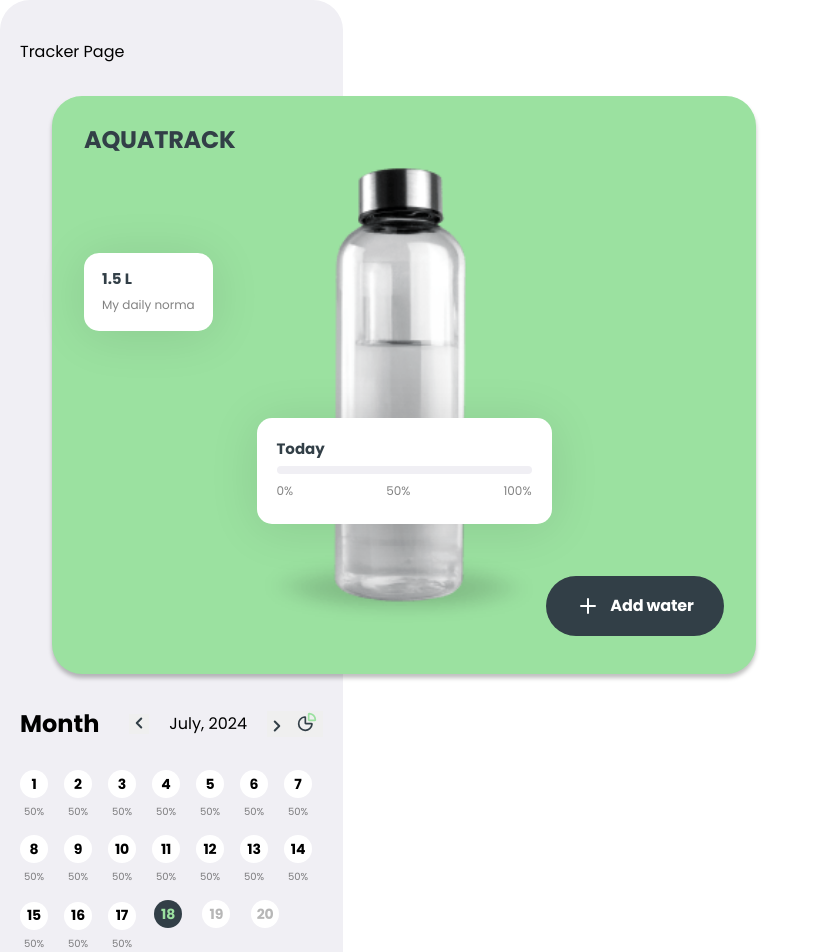
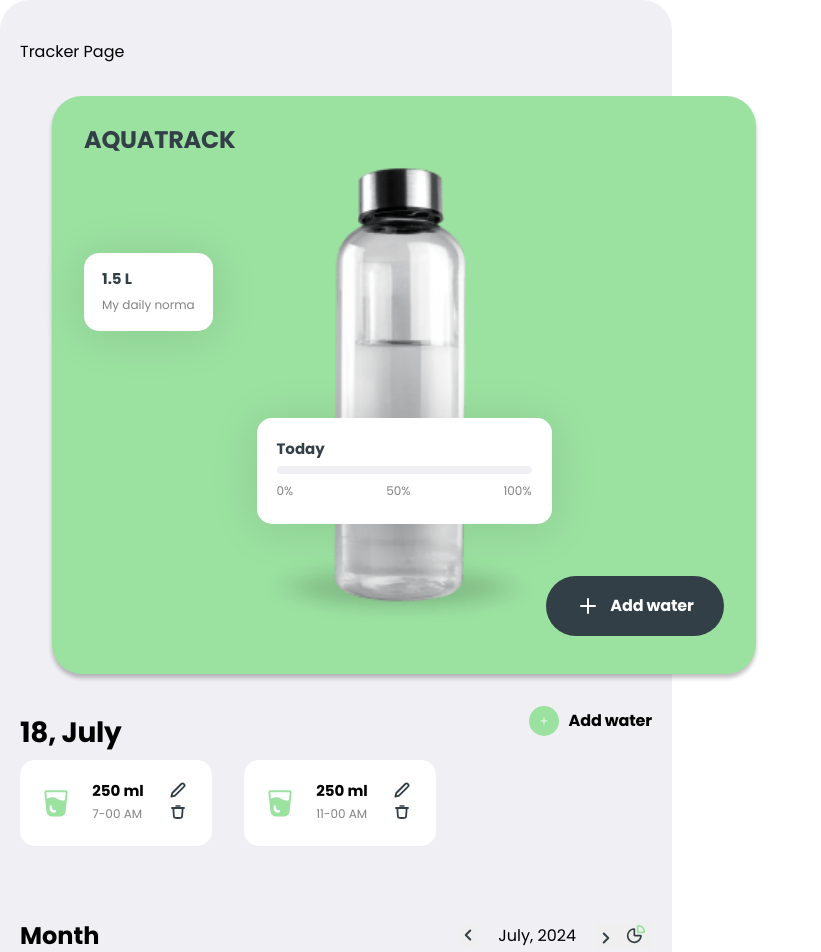
Before and after one commit to MaxBeliienko/50-85-front, a React (Vite) app: page /tracker in a window 1280 px wide. Shown: the top 952 px of the page, without its empty margins (0-821 px from the left). Built offline with nearby package versions, Linux system fonts and the light colour scheme.

Commit message:
add water list

```diff
--- a/src/components/CalendarSection/CalendarSection.jsx
+++ b/src/components/CalendarSection/CalendarSection.jsx
@@ -1,43 +1,34 @@
 import Calendar from '../Calendar/Calendar';
-import { useState, useEffect } from 'react';
+// import { useState, useEffect } from 'react';
 import css from './CalendarSection.module.css';
 import Iconsvg from '../Icon';
 
-const CalendarSection = ({ waterQuantity }) => {
-  const [currentDate, setCurrentDate] = useState({
-    year: null,
-    month: null,
-    day: null,
-  });
+const CalendarSection = ({ waterQuantity, currentDate, monthNames }) => {
+  // const [currentDate, setCurrentDate] = useState({
+  //   year: null,
+  //   month: null,
+  //   day: null,
+  // });
 
-  const monthNames = [
-    'January',
-    'February',
-    'March',
-    'April',
-    'May',
-    'June',
-    'July',
-    'August',
-    'September',
-    'October',
-    'November',
-    'December',
-  ];
+  // const monthNames = [
+  //   'January',
+  //   'February',
+  //   'March',
+  //   'April',
+  //   'May',
+  //   'June',
+  //   'July',
+  //   'August',
+  //   'September',
+  //   'October',
+  //   'November',
+  //   'December',
+  // ];
 
-  useEffect(() => {
-    const today = new Date();
-
-    setCurrentDate({
-      year: today.getFullYear(),
-      month: today.getMonth(),
-      day: today.getDate(),
-    });
-  }, []);
-  const handleNextMonth = () => {
-    setCurrentDate(...(currentDate.month + 1));
-    console.log(currentDate.month);
-  };
+  // const handleNextMonth = () => {
+  //   setCurrentDate(...(currentDate.month + 1));
+  //   console.log(currentDate.month);
+  // };
   // const handlePreviesMonth = () => {
   //
   // }
@@ -53,7 +44,7 @@ const CalendarSection = ({ waterQuantity }) => {
           <p>
             {monthNames[currentDate.month]}, {currentDate.year}
           </p>
-          <button className={css.btn} onClick={handleNextMonth}>
+          <button className={css.btn}>
             <Iconsvg iconName={'right'} />
             <Iconsvg iconName={'schedule'} styles={css.schedule} />
           </button>
--- /dev/null
+++ b/src/components/WaterItem/WaterItem.jsx
@@ -0,0 +1,26 @@
+import css from './WaterItem.module.css';
+import Iconsvg from '../Icon';
+
+const WaterItem = ({ waterItem }) => {
+  console.log(waterItem);
+  return (
+    <div className={css.container}>
+      <Iconsvg iconName={'water-glass'} styles={css.svg} />
+      <div className={css.data}>
+        <p className={css.text}>{waterItem.volume} ml</p>
+        <p className={css.text}>
+          <span>{waterItem.time} AM</span>
+        </p>
+      </div>
+      <div className={css.btns}>
+        <button className={css.btn}>
+          <Iconsvg iconName={'pencil'} />
+        </button>
+        <button className={css.btn}>
+          <Iconsvg iconName={'trash'} />
+        </button>
+      </div>
+    </div>
+  );
+};
+export default WaterItem;
--- /dev/null
+++ b/src/components/WaterItem/WaterItem.module.css
@@ -0,0 +1,52 @@
+.container {
+  border-radius: 15px;
+  padding: 20px;
+  width: 192px;
+  height: 86px;
+  background-color: white;
+  backdrop-filter: blur(33.599998474121094px);
+  display: flex;
+  flex-wrap: nowrap;
+  align-items: center;
+  justify-content: space-between;
+}
+
+.data {
+  display: flex;
+  flex-direction: column;
+}
+
+.btns {
+  display: flex;
+  flex-direction: column;
+
+  svg {
+    width: 16px;
+    height: 16px;
+  }
+}
+
+.btn {
+  border: none;
+  outline: none;
+  background-color: transparent;
+  cursor: pointer;
+}
+
+.svg {
+  width: 32px;
+  height: 36px;
+}
+
+.text {
+  font-weight: 700;
+  font-size: 15px;
+  line-height: 1.49;
+
+  span {
+    font-weight: 400;
+    font-size: 12px;
+    line-height: 1.87;
+    color: rgba(47, 47, 47, 0.6);
+  }
+}
--- /dev/null
+++ b/src/components/WaterList/WaterList.jsx
@@ -0,0 +1,33 @@
+import Iconsvg from '../Icon';
+import WaterItem from '../WaterItem/WaterItem';
+import css from './WaterList.module.css';
+
+const WaterList = ({ waterlist, currentDate, monthNames }) => {
+  return (
+    <div className={css.container}>
+      <div className={css.topcontainer}>
+        <h2 className={css.title}>
+          {currentDate.day}, {monthNames[currentDate.month]}
+        </h2>
+        <div className={css.btncontainer}>
+          <button className={css.btn}>
+            <Iconsvg iconName="add-water" />
+          </button>
+          <p className={css.text}>Add water</p>
+        </div>
+      </div>
+
+      <ul className={css.list}>
+        {waterlist.map((wateritem, id) => {
+          return (
+            <li key={id} className={css.item}>
+              <WaterItem waterItem={wateritem} />
+            </li>
+          );
+        })}
+      </ul>
+    </div>
+  );
+};
+
+export default WaterList;
--- /dev/null
+++ b/src/components/WaterList/WaterList.module.css
@@ -0,0 +1,57 @@
+.topcontainer {
+  display: flex;
+  flex-wrap: nowrap;
+  align-items: center;
+  justify-content: space-between;
+}
+
+.title {
+  font-weight: 700;
+  font-size: 28px;
+  line-height: 1.14;
+  letter-spacing: -0.01em;
+}
+
+.btncontainer {
+  display: flex;
+  flex-wrap: nowrap;
+  gap: 10px;
+  align-items: center;
+  justify-content: center;
+  margin-bottom: 24px;
+}
+
+.btn {
+  border: none;
+  outline: none;
+  border-radius: 100%;
+  width: 30px;
+  height: 30px;
+  background-color: #9be1a0;
+  cursor: pointer;
+
+  svg {
+    width: 10px;
+    height: 10px;
+  }
+}
+
+.btn:hover,
+.btn:focus {
+  background-color: #87d28d;
+}
+
+.text {
+  font-weight: 700;
+  font-size: 16px;
+  line-height: 150%;
+  letter-spacing: -0.01em;
+  text-align: center;
+}
+
+.list {
+  display: flex;
+  flex-wrap: nowrap;
+  gap: 32px;
+  margin-bottom: 72px;
+}
--- a/src/pages/TrackerPage.jsx
+++ b/src/pages/TrackerPage.jsx
@@ -1,13 +1,69 @@
 import css from './TrackerPage.module.css';
 import CalendarSection from '../components/CalendarSection/CalendarSection';
 import MainWaterInfo from '../components/WatterMainInfo/MainWaterInfo/MainWaterInfo';
+import WaterList from '../components/WaterList/WaterList';
+import { useEffect, useState } from 'react';
 
 const TrackerPage = () => {
+  const volume = 50;
+  const data = [
+    { volume: 250, time: '7-00' },
+    { volume: 250, time: '11-00' },
+  ];
+
+  const monthNames = [
+    'January',
+    'February',
+    'March',
+    'April',
+    'May',
+    'June',
+    'July',
+    'August',
+    'September',
+    'October',
+    'November',
+    'December',
+  ];
+
+  const [currentDate, setCurrentDate] = useState({
+    year: null,
+    month: null,
+    day: null,
+  });
+
+  // const handleChangeDate = newdate => {
+  //   setCurrentDate({
+  //     year: newdate.getFullYear(),
+  //     month: newdate.getMonth(),
+  //     day: newdate.getDate(),
+  //   });
+  // };
+
+  useEffect(() => {
+    const today = new Date();
+
+    setCurrentDate({
+      year: today.getFullYear(),
+      month: today.getMonth(),
+      day: today.getDate(),
+    });
+  }, []);
+
   return (
     <div className={css.container}>
       Tracker Page
       <MainWaterInfo />
-      <CalendarSection waterQuantity={50} />
+      <WaterList
+        waterlist={data}
+        currentDate={currentDate}
+        monthNames={monthNames}
+      />
+      <CalendarSection
+        waterQuantity={volume}
+        currentDate={currentDate}
+        monthNames={monthNames}
+      />
     </div>
   );
 };
--- a/src/pages/TrackerPage.module.css
+++ b/src/pages/TrackerPage.module.css
@@ -4,3 +4,15 @@
   width: 343px;
   border-radius: 30px;
 }
+
+@media screen and (min-width: 768px) {
+  .container {
+    width: 704px;
+  }
+}
+
+@media screen and (min-width: 768px) {
+  .container {
+    width: 672px;
+  }
+}
```
